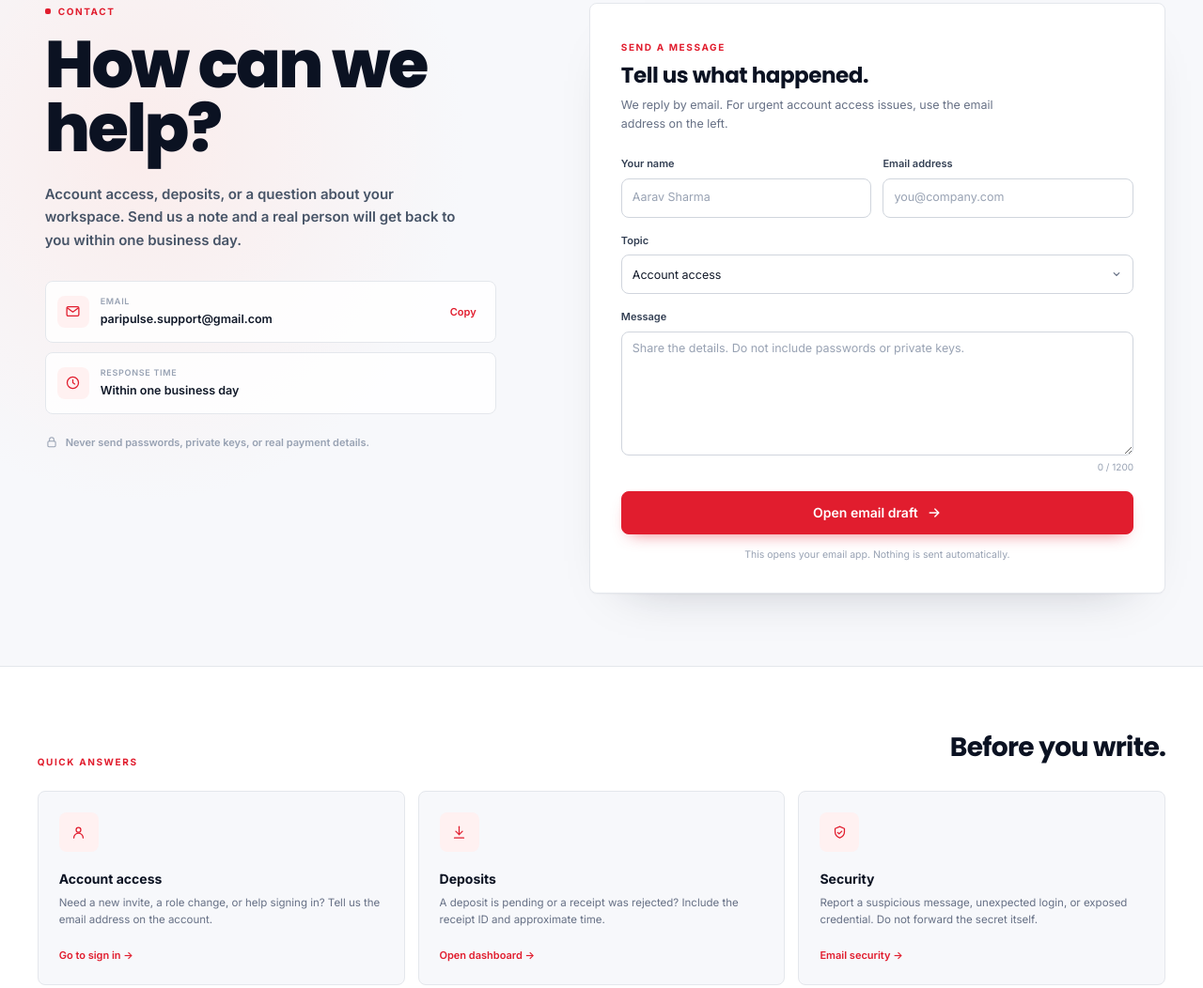
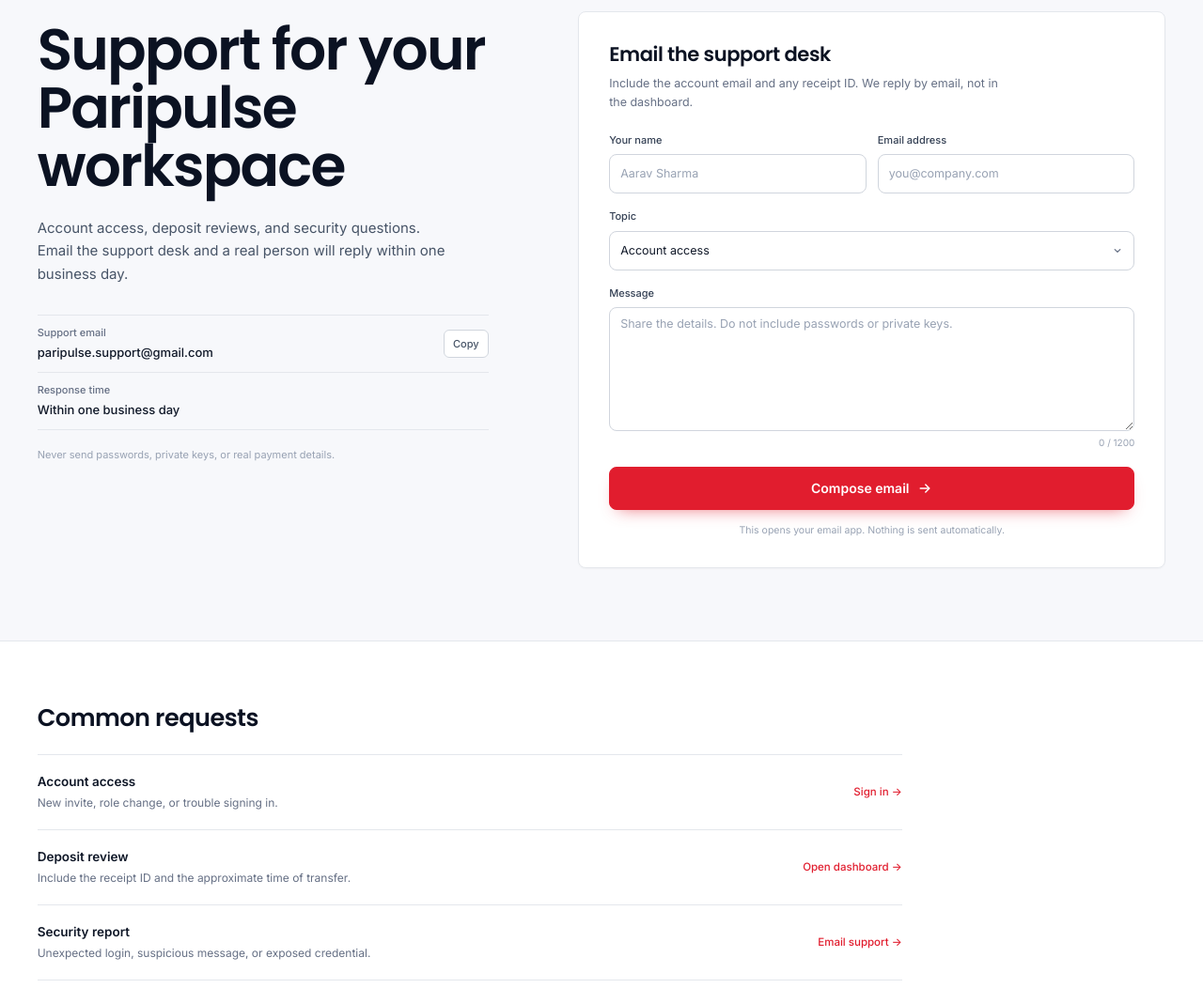
Before and after one commit to Krisht813/paripulse-site, a plain HTML site: page contact/index.html in a window 1280 px wide. Shown: the part 156-1208 px from the top of the page at 94% size. Drawn offline with Linux system fonts and the light colour scheme; files that its build step writes are made by us from their sources.

Commit message:
Unslop the contact page

```diff
--- a/contact/index.html
+++ b/contact/index.html
@@ -17,9 +17,9 @@
   <title>Contact - Paripulse Management</title>
   <link rel="preconnect" href="https://fonts.googleapis.com" />
   <link rel="preconnect" href="https://fonts.gstatic.com" crossorigin />
-  <link href="https://fonts.googleapis.com/css2?family=Inter:wght@400;500;600;700&family=Poppins:wght@700;800&display=swap" rel="stylesheet" />
+  <link href="https://fonts.googleapis.com/css2?family=Inter:wght@400;500;600;700&family=Poppins:wght@600;800&display=swap" rel="stylesheet" />
   <link rel="stylesheet" href="css/home.css?v=20261124-22" />
-  <link rel="stylesheet" href="css/contact.css?v=20261125-2" />
+  <link rel="stylesheet" href="css/contact.css?v=20261125-4" />
   <link rel="stylesheet" href="css/notifications.css?v=20261124-4" />
 </head>
 <body>
@@ -55,49 +55,40 @@
   <main class="home-main contact-main" id="main">
     <section class="contact-hero" id="contact">
       <div class="home-container contact-hero__grid">
-        <div class="contact-copy">
-          <p class="contact-eyebrow"><span aria-hidden="true"></span> Contact</p>
-          <h1>How can we<br />help?</h1>
+        <div class="contact-intro">
+          <h1>Support for your<br />Paripulse workspace</h1>
           <p class="contact-lead">
-            Account access, deposits, or a question about your workspace.
-            Send us a note and a real person will get back to you within one
-            business day.
+            Account access, deposit reviews, and security questions.
+            Email the support desk and a real person will reply within
+            one business day.
           </p>
 
           <div class="contact-direct">
             <div class="contact-direct__row">
-              <span class="contact-icon" aria-hidden="true">
-                <svg viewBox="0 0 24 24"><rect x="3" y="5" width="18" height="14" rx="2" /><path d="m4 7 8 6 8-6" /></svg>
-              </span>
               <span class="contact-direct__copy">
-                <small>Email</small>
-                <strong>paripulse.support@gmail.com</strong>
+                <span class="contact-direct__label">Support email</span>
+                <a href="mailto:paripulse.support@gmail.com">paripulse.support@gmail.com</a>
               </span>
               <button class="contact-copy" type="button" data-copy-email="paripulse.support@gmail.com">Copy</button>
             </div>
 
             <div class="contact-direct__row">
-              <span class="contact-icon" aria-hidden="true">
-                <svg viewBox="0 0 24 24"><circle cx="12" cy="12" r="8.5" /><path d="M12 7.5V12l3 2" /></svg>
-              </span>
               <span class="contact-direct__copy">
-                <small>Response time</small>
+                <span class="contact-direct__label">Response time</span>
                 <strong>Within one business day</strong>
               </span>
             </div>
           </div>
 
           <p class="contact-note">
-            <svg viewBox="0 0 24 24" aria-hidden="true"><rect x="5" y="10" width="14" height="10" rx="2" /><path d="M8 10V7a4 4 0 0 1 8 0v3" /></svg>
             Never send passwords, private keys, or real payment details.
           </p>
         </div>
 
         <section class="contact-card" aria-labelledby="contactFormTitle">
           <header class="contact-card__head">
-            <p class="contact-eyebrow">Send a message</p>
-            <h2 id="contactFormTitle">Tell us what happened.</h2>
-            <p>We reply by email. For urgent account access issues, use the email address on the left.</p>
+            <h2 id="contactFormTitle">Email the support desk</h2>
+            <p>Include the account email and any receipt ID. We reply by email, not in the dashboard.</p>
           </header>
 
           <form id="contactForm" class="contact-form" action="mailto:paripulse.support@gmail.com" method="post" enctype="text/plain" novalidate>
@@ -132,7 +123,7 @@
             <p class="contact-feedback" id="contactFeedback" role="status" hidden></p>
 
             <button class="home-btn home-btn--primary contact-submit" type="submit">
-              Open email draft
+              Compose email
               <svg viewBox="0 0 20 20" aria-hidden="true"><path d="M4 10h11" /><path d="m11 5 5 5-5 5" /></svg>
             </button>
             <p class="contact-form__hint">This opens your email app. Nothing is sent automatically.</p>
@@ -149,36 +140,32 @@
     <section class="contact-help" aria-labelledby="contactHelpTitle">
       <div class="home-container">
         <div class="contact-help__head">
-          <p class="contact-eyebrow">Quick answers</p>
-          <h2 id="contactHelpTitle">Before you write.</h2>
+          <h2 id="contactHelpTitle">Common requests</h2>
         </div>
 
-        <div class="contact-help__grid">
-          <article class="contact-help__card">
-            <span class="contact-icon contact-icon--large" aria-hidden="true">
-              <svg viewBox="0 0 24 24"><circle cx="12" cy="8" r="3.5" /><path d="M5 20a7 7 0 0 1 14 0" /></svg>
-            </span>
-            <h3>Account access</h3>
-            <p>Need a new invite, a role change, or help signing in? Tell us the email address on the account.</p>
-            <a href="/login/">Go to sign in <span aria-hidden="true">-&gt;</span></a>
+        <div class="contact-resources">
+          <article class="contact-resource">
+            <div>
+              <h3>Account access</h3>
+              <p>New invite, role change, or trouble signing in.</p>
+            </div>
+            <a href="/login/">Sign in <span aria-hidden="true">-&gt;</span></a>
           </article>
 
-          <article class="contact-help__card">
-            <span class="contact-icon contact-icon--large" aria-hidden="true">
-              <svg viewBox="0 0 24 24"><path d="M12 3v12" /><path d="m7 10 5 5 5-5" /><path d="M5 20h14" /></svg>
-            </span>
-            <h3>Deposits</h3>
-            <p>A deposit is pending or a receipt was rejected? Include the receipt ID and approximate time.</p>
+          <article class="contact-resource">
+            <div>
+              <h3>Deposit review</h3>
+              <p>Include the receipt ID and the approximate time of transfer.</p>
+            </div>
             <a href="/login/">Open dashboard <span aria-hidden="true">-&gt;</span></a>
           </article>
 
-          <article class="contact-help__card">
-            <span class="contact-icon contact-icon--large" aria-hidden="true">
-              <svg viewBox="0 0 24 24"><path d="M12 3 5 6v5c0 4.4 3 7.6 7 9 4-1.4 7-4.6 7-9V6l-7-3Z" /><path d="m9 12 2 2 4-4" /></svg>
-            </span>
-            <h3>Security</h3>
-            <p>Report a suspicious message, unexpected login, or exposed credential. Do not forward the secret itself.</p>
-            <a href="mailto:paripulse.support@gmail.com">Email security <span aria-hidden="true">-&gt;</span></a>
+          <article class="contact-resource">
+            <div>
+              <h3>Security report</h3>
+              <p>Unexpected login, suspicious message, or exposed credential.</p>
+            </div>
+            <a href="mailto:paripulse.support@gmail.com">Email support <span aria-hidden="true">-&gt;</span></a>
           </article>
         </div>
       </div>
--- a/css/contact.css
+++ b/css/contact.css
@@ -3,81 +3,56 @@
    ============================================================ */
 
 .contact-main {
-  background:
-    radial-gradient(ellipse 38% 45% at 12% 18%, rgba(255, 220, 214, 0.42), rgba(255, 255, 255, 0) 70%),
-    #f7f8fb;
+  background: #f7f8fb;
 }
 
 .contact-hero {
-  padding: clamp(34px, 4.8vw, 64px) 0 clamp(48px, 6vw, 80px);
+  padding: clamp(40px, 5.5vw, 72px) 0 clamp(48px, 6vw, 84px);
 }
 
 .contact-hero__grid {
   display: grid;
-  grid-template-columns: minmax(0, 0.92fr) minmax(0, 1.08fr);
-  gap: clamp(36px, 5vw, 76px);
+  grid-template-columns: minmax(0, 0.9fr) minmax(0, 1.1fr);
+  gap: clamp(36px, 5vw, 80px);
   align-items: start;
 }
 
-.contact-copy {
+.contact-intro {
   max-width: 560px;
-  padding-top: clamp(4px, 1vw, 14px);
-  animation: contact-rise 0.5s cubic-bezier(0.22, 1, 0.36, 1) both;
+  padding-top: clamp(2px, 0.8vw, 10px);
+  animation: contact-rise 0.4s cubic-bezier(0.22, 1, 0.36, 1) both;
 }
 
-.contact-eyebrow {
-  display: inline-flex;
-  align-items: center;
-  gap: 8px;
-  margin: 0 0 18px;
-  color: var(--brand-red);
-  font-size: 10px;
-  font-weight: 700;
-  letter-spacing: 0.16em;
-  line-height: 1;
-  text-transform: uppercase;
-}
-
-.contact-eyebrow > span {
-  width: 6px;
-  height: 6px;
-  border-radius: 2px;
-  background: var(--brand-red);
-}
-
-.contact-copy h1 {
-  margin: 0 0 24px;
+.contact-intro h1 {
+  margin: 0 0 22px;
   color: var(--navy);
   font-family: var(--display);
-  font-size: clamp(54px, 5.5vw, 92px);
-  font-weight: 800;
-  letter-spacing: -0.035em;
-  line-height: 0.96;
+  font-size: clamp(46px, 4.8vw, 76px);
+  font-weight: 600;
+  letter-spacing: -0.03em;
+  line-height: 1.01;
 }
 
 .contact-lead {
   max-width: 46ch;
   margin: 0 0 30px;
   color: #475467;
-  font-size: clamp(15px, 1.08vw, 18px);
+  font-size: clamp(15px, 1.05vw, 17px);
   line-height: 1.65;
 }
 
 .contact-direct {
-  display: grid;
-  gap: 10px;
   max-width: 480px;
+  border-top: 1px solid var(--line);
 }
 
 .contact-direct__row {
   display: flex;
   align-items: center;
-  gap: 12px;
-  min-height: 66px;
-  padding: 11px 12px;
-  border: 1px solid var(--line);
-  border-radius: 8px;
-  background: rgba(255, 255, 255, 0.82);
+  gap: 16px;
+  min-height: 58px;
+  padding: 10px 0;
+  border-bottom: 1px solid var(--line);
 }
 
 .contact-direct__copy {
@@ -85,136 +60,87 @@
   min-width: 0;
   flex: 1;
   flex-direction: column;
-  gap: 3px;
+  gap: 4px;
 }
 
-.contact-direct__copy small {
-  color: var(--muted-2);
-  font-size: 9px;
-  font-weight: 600;
-  letter-spacing: 0.08em;
-  text-transform: uppercase;
+.contact-direct__label {
+  color: var(--muted);
+  font-size: 11px;
+  font-weight: 500;
 }
 
+.contact-direct__copy a,
 .contact-direct__copy strong {
   overflow: hidden;
   color: var(--ink);
-  font-size: 12.5px;
-  font-weight: 600;
+  font-size: 13px;
+  font-weight: 500;
+  text-decoration: none;
   text-overflow: ellipsis;
   white-space: nowrap;
 }
 
-.contact-icon {
-  display: grid;
-  place-items: center;
-  width: 34px;
-  height: 34px;
-  flex: none;
-  border-radius: 8px;
-  background: var(--coral-soft);
+.contact-direct__copy a:hover {
   color: var(--brand-red);
 }
 
-.contact-icon svg {
-  width: 17px;
-  height: 17px;
-  fill: none;
-  stroke: currentColor;
-  stroke-linecap: round;
-  stroke-linejoin: round;
-  stroke-width: 1.8;
-}
-
-.contact-icon--large {
-  width: 42px;
-  height: 42px;
-  margin-bottom: 18px;
-}
-
 .contact-copy {
+  min-height: 30px;
+  flex: none;
+  padding: 0 9px;
+  border: 1px solid #d0d5dd;
+  border-radius: 6px;
+  background: #ffffff;
+  color: #475467;
+  cursor: pointer;
+  font-family: inherit;
+  font-size: 11px;
+  font-weight: 500;
   -webkit-tap-highlight-color: transparent;
 }
 
-.contact-copy,
 .contact-copy:hover,
-.contact-copy:focus,
-.contact-copy:active {
-  border-bottom: 0;
-  text-decoration: none;
-}
-
-.contact-copy {
-  padding: 0 8px;
-  border: 0;
-  border-radius: 6px;
-  background: transparent;
-  color: var(--brand-red);
-  cursor: pointer;
-  font-family: inherit;
-  font-size: 11px;
-  font-weight: 600;
-}
-
-.contact-copy:hover {
-  background: #fff1f1;
+.contact-copy:focus {
+  border-color: #98a2b3;
+  background: #f9fafb;
+  color: var(--ink);
 }
 
 .contact-note {
-  display: flex;
-  align-items: flex-start;
-  gap: 8px;
-  margin: 22px 0 0;
+  max-width: 46ch;
+  margin: 18px 0 0;
   color: var(--muted-2);
   font-size: 11px;
   line-height: 1.5;
 }
 
-.contact-note svg {
-  width: 14px;
-  height: 14px;
-  flex: none;
-  margin-top: 1px;
-  fill: none;
-  stroke: currentColor;
-  stroke-linecap: round;
-  stroke-linejoin: round;
-  stroke-width: 1.8;
-}
-
 /* ---------- form card ---------- */
 
 .contact-card {
-  padding: clamp(22px, 2.6vw, 34px);
+  padding: clamp(22px, 2.6vw, 32px);
   border: 1px solid var(--line);
   border-radius: 8px;
   background: #ffffff;
-  box-shadow:
-    0 1px 2px rgba(16, 24, 40, 0.04),
-    0 24px 55px -40px rgba(16, 24, 40, 0.35);
-  animation: contact-rise 0.55s 0.08s cubic-bezier(0.22, 1, 0.36, 1) both;
+  box-shadow: 0 1px 2px rgba(16, 24, 40, 0.03);
+  animation: contact-rise 0.45s 0.06s cubic-bezier(0.22, 1, 0.36, 1) both;
 }
 
 .contact-card__head {
-  margin-bottom: 24px;
-}
-
-.contact-card__head .contact-eyebrow {
-  margin-bottom: 12px;
+  margin-bottom: 22px;
 }
 
 .contact-card__head h2 {
-  margin: 0 0 9px;
+  margin: 0 0 8px;
   color: var(--navy);
   font-family: var(--display);
-  font-size: clamp(22px, 1.8vw, 28px);
-  font-weight: 700;
+  font-size: clamp(21px, 1.65vw, 26px);
+  font-weight: 600;
   letter-spacing: -0.02em;
-  line-height: 1.15;
+  line-height: 1.2;
 }
 
 .contact-card__head > p:last-child {
-  max-width: 52ch;
+  max-width: 54ch;
   margin: 0;
   color: var(--muted);
   font-size: 12.5px;
@@ -242,7 +168,7 @@
 .contact-field > span {
   color: #344054;
   font-size: 11px;
-  font-weight: 600;
+  font-weight: 500;
 }
 
 .contact-field input,
@@ -329,92 +255,74 @@
 .contact-fallback .contact-copy {
   min-height: 32px;
   padding: 0 11px;
-  border: 1px solid #d0d5dd;
-  background: #ffffff;
 }
 
-.contact-fallback .contact-copy:hover {
-  background: #f9fafb;
-}
-
-/* ---------- quick answers ---------- */
+/* ---------- common requests ---------- */
 
 .contact-help {
-  padding: clamp(42px, 5vw, 70px) 0 clamp(56px, 7vw, 88px);
+  padding: clamp(38px, 4.8vw, 64px) 0 clamp(54px, 7vw, 86px);
   border-top: 1px solid var(--line);
   background: #ffffff;
 }
 
 .contact-help__head {
-  display: flex;
-  align-items: flex-end;
-  justify-content: space-between;
-  gap: 24px;
-  margin-bottom: 26px;
-}
-
-.contact-help__head .contact-eyebrow {
-  margin: 0;
+  margin-bottom: 20px;
 }
 
 .contact-help__head h2 {
   margin: 0;
   color: var(--navy);
   font-family: var(--display);
-  font-size: clamp(24px, 2.2vw, 34px);
-  font-weight: 700;
-  letter-spacing: -0.025em;
+  font-size: clamp(22px, 2vw, 30px);
+  font-weight: 600;
+  letter-spacing: -0.02em;
 }
 
-.contact-help__grid {
-  display: grid;
-  grid-template-columns: repeat(3, minmax(0, 1fr));
-  gap: 14px;
+.contact-resources {
+  max-width: 920px;
+  border-top: 1px solid var(--line);
 }
 
-.contact-help__card {
-  padding: 22px;
-  border: 1px solid var(--line);
-  border-radius: 8px;
-  background: #f7f8fb;
-  transition: transform 0.18s ease, border-color 0.18s ease, box-shadow 0.18s ease;
+.contact-resource {
+  display: grid;
+  grid-template-columns: minmax(0, 1fr) auto;
+  gap: 24px;
+  align-items: center;
+  padding: 18px 0;
+  border-bottom: 1px solid var(--line);
 }
 
-.contact-help__card:hover {
-  transform: translateY(-2px);
-  border-color: #d8dde6;
-  box-shadow: 0 14px 30px -24px rgba(16, 24, 40, 0.38);
+.contact-resource h3 {
+  margin: 0 0 4px;
+  color: var(--ink);
+  font-size: 13.5px;
+  font-weight: 600;
 }
 
-.contact-help__card h3 {
-  margin: 0 0 7px;
-  color: var(--navy);
-  font-size: 14px;
-  font-weight: 650;
-}
-
-.contact-help__card p {
-  margin: 0 0 16px;
+.contact-resource p {
+  max-width: 64ch;
+  margin: 0;
   color: var(--muted);
-  font-size: 11.5px;
+  font-size: 12px;
   line-height: 1.55;
 }
 
-.contact-help__card a {
+.contact-resource a {
   color: var(--brand-red);
-  font-size: 11px;
-  font-weight: 600;
+  font-size: 11.5px;
+  font-weight: 500;
   text-decoration: none;
+  white-space: nowrap;
 }
 
-.contact-help__card a:hover {
+.contact-resource a:hover {
   color: var(--brand-red-dark);
 }
 
 @keyframes contact-rise {
   from {
     opacity: 0;
-    transform: translateY(10px);
+    transform: translateY(8px);
   }
   to {
     opacity: 1;
@@ -425,10 +333,10 @@
 @media (max-width: 1040px) {
   .contact-hero__grid {
     grid-template-columns: 1fr;
-    gap: 36px;
+    gap: 34px;
   }
 
-  .contact-copy {
+  .contact-intro {
     max-width: 680px;
   }
 
@@ -442,44 +350,31 @@
 }
 
 @media (max-width: 760px) {
-  .contact-hero {
-    padding-top: 36px;
-  }
-
-  .contact-copy h1 {
-    font-size: clamp(46px, 10vw, 66px);
-  }
-
-  .contact-form__row,
-  .contact-help__grid {
+  .contact-form__row {
     grid-template-columns: 1fr;
   }
 
-  .contact-help__head {
-    display: block;
+  .contact-intro h1 {
+    font-size: clamp(42px, 9vw, 58px);
   }
 
-  .contact-help__head .contact-eyebrow {
-    margin-bottom: 10px;
+  .contact-resource {
+    grid-template-columns: 1fr;
+    gap: 9px;
+  }
+
+  .contact-resource a {
+    justify-self: start;
   }
 }
 
 @media (max-width: 520px) {
   .contact-direct__row {
-    align-items: flex-start;
     flex-wrap: wrap;
   }
 
   .contact-direct__copy {
-    flex-basis: calc(100% - 54px);
-  }
-
-  .contact-direct__row .contact-copy {
-    margin-left: 46px;
-  }
-
-  .contact-note {
-    font-size: 10.5px;
+    flex-basis: 100%;
   }
 
   .contact-card {
```
